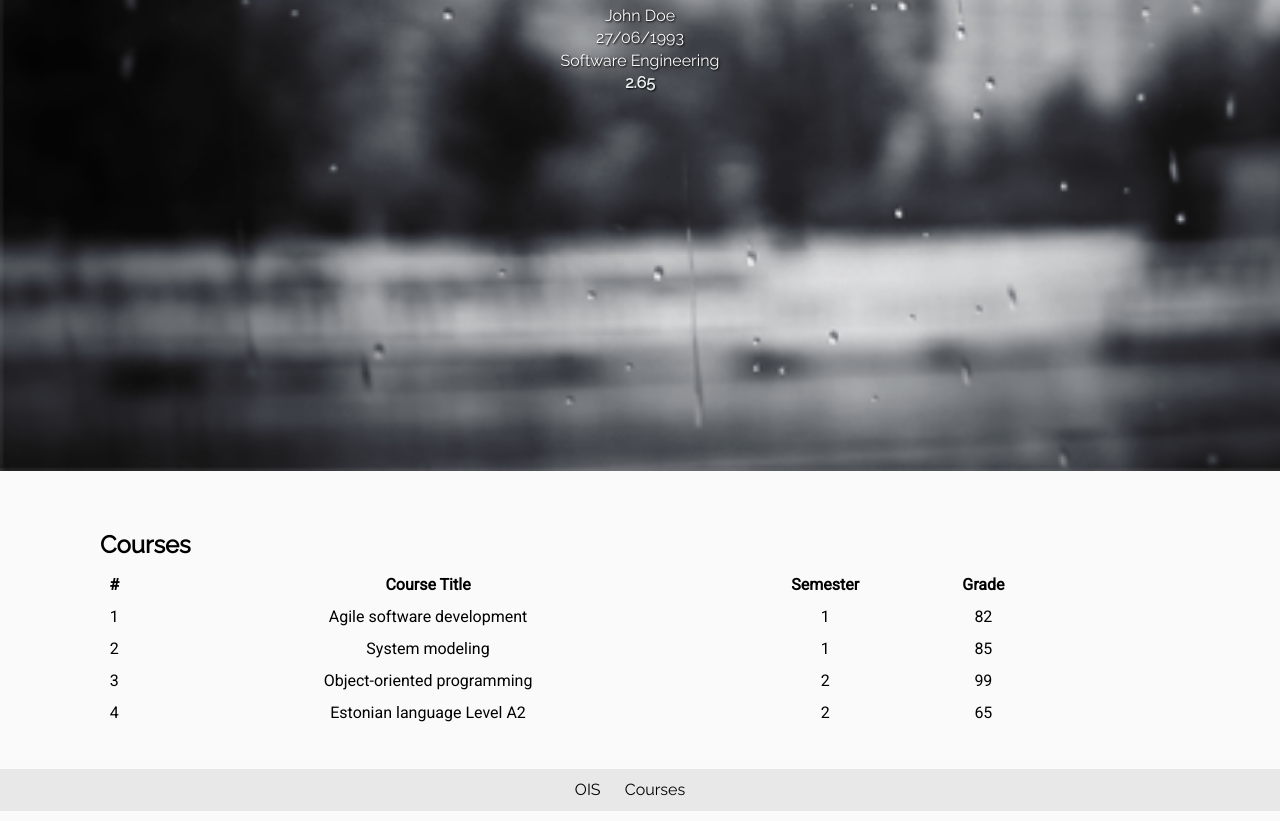
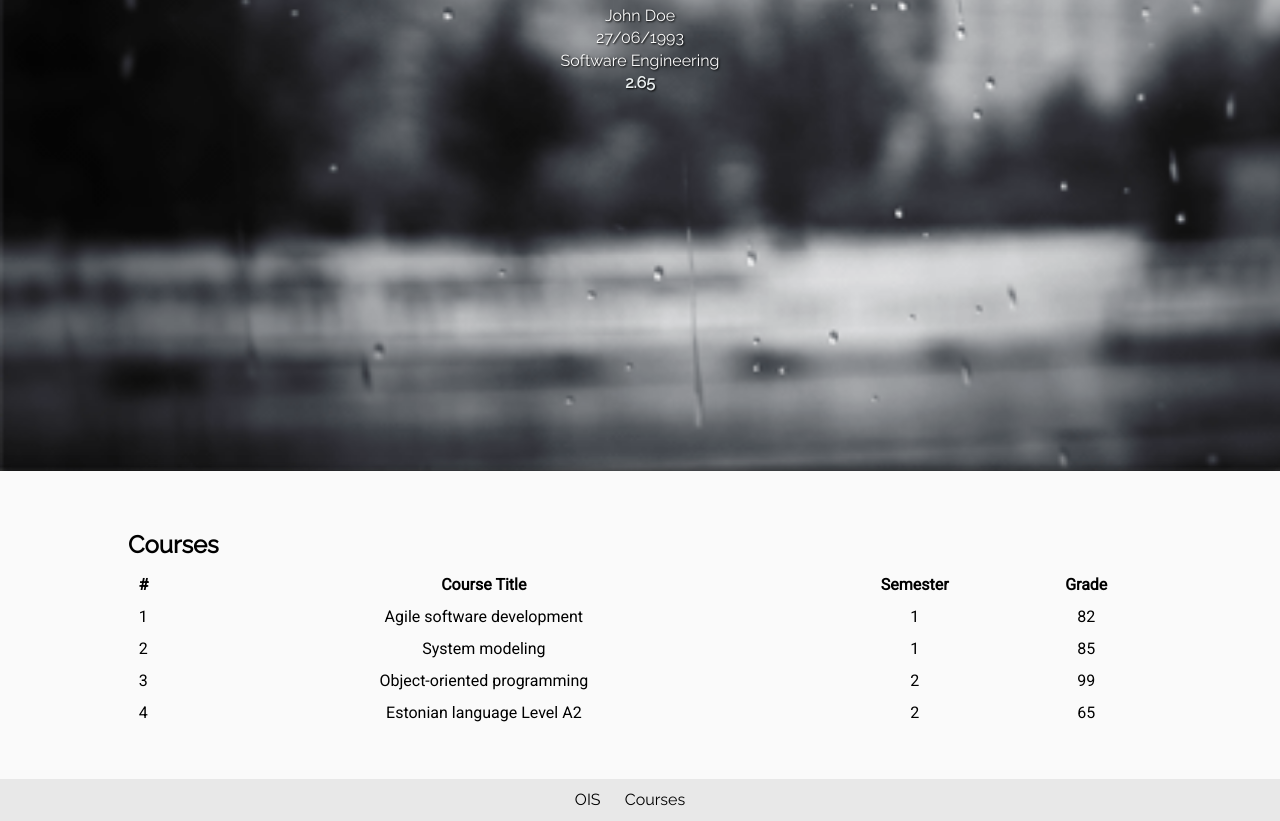
Before and after one commit to hzuppur/wad-hw1, a website: page index.html in a window 1280 px wide. Shown: the part 379-1200 px from the top of the page. Drawn offline with Linux system fonts and the light colour scheme.

Commit message:
added inline style

```diff
--- a/index.html
+++ b/index.html
@@ -32,7 +32,7 @@
     </div>
   </section>
 </div>
-
+<div class="courses-container" style="display: flex;justify-content: center;box-shadow: 0px -2px 12px -4px rgba(0,0,0,1);">
   <section class="courses">
     <h1>
       <span>Courses</span>
@@ -74,6 +74,7 @@
       </tbody>
     </table>
   </section>
+</div>
 
 <footer class="footer">
   <ul>
--- a/res/css/style.css
+++ b/res/css/style.css
@@ -42,19 +42,20 @@ body {
 }
 
 .courses {
-  margin-top: 50px;
-  margin-left: 100px;
+    padding-top: 50px;
+    padding-bottom: 50px;
+    width: 80%;
     line-height: 2.0;
-  margin-bottom: 40px;
+
 }
 
 .courses table {
     font-family: 'Roboto', sans-serif;
     table-layout: auto;
-  width: 80%;
+    width: 100%;
 }
 
-.courses th{
+.courses th {
 }
 
 .courses td {
```
Lines whose indentation alone changed are shown as unchanged.
